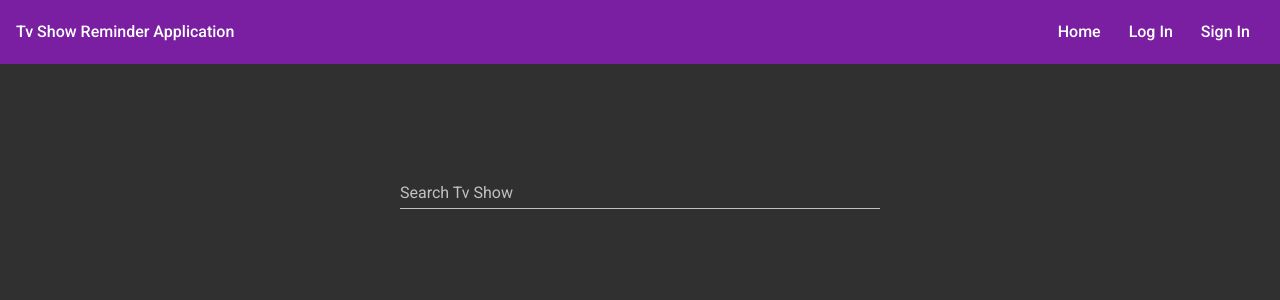
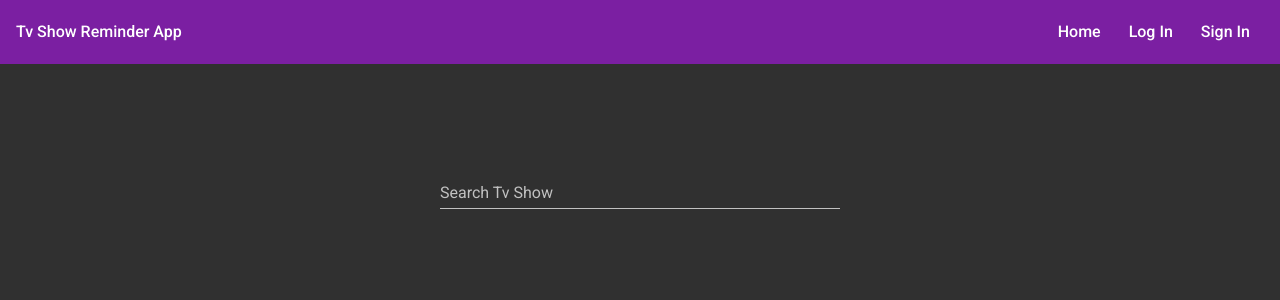
Before and after one commit to dema22/app-tvshows-reminders, an Angular app: page /home in a window 1280 px wide. Shown: the top 300 px of the page. Built offline with nearby package versions, Linux system fonts and the light colour scheme.

Commit message:
Working on sticky footer

```diff
--- a/src/app/app.component.css
+++ b/src/app/app.component.css
@@ -6,6 +6,6 @@ mat-sidenav {
   width: 250px;
 }
 
-main {
-  padding: 10px;
-}
+/*.content {
+  flex: 1 0 auto;
+}*/
--- a/src/app/app.component.html
+++ b/src/app/app.component.html
@@ -1,14 +1,12 @@
-
 <mat-sidenav-container>
     <mat-sidenav #sidenav>
         <app-side-navbar (sidenavClose)="sidenav.close()"></app-side-navbar>
     </mat-sidenav>
     <mat-sidenav-content>
-        <app-navbar (sidenavToggle)="sidenav.toggle()"></app-navbar>
-        <router-outlet></router-outlet>
+        <!--<main class="content">-->
+            <app-navbar (sidenavToggle)="sidenav.toggle()"></app-navbar>
+            <router-outlet></router-outlet>
+        <!--</main>-->
     </mat-sidenav-content>
 </mat-sidenav-container>
-
-<!--<app-navbar></app-navbar>
-<router-outlet></router-outlet>-->
 <app-footer></app-footer>
--- a/src/app/components/footer/footer.component.css
+++ b/src/app/components/footer/footer.component.css
@@ -21,3 +21,7 @@ a:active {
 span{
   font-size:smaller;
 }
+
+/*.footer {
+  flex-shrink: 0;
+}*/
--- a/src/app/components/navbar/navbar.component.html
+++ b/src/app/components/navbar/navbar.component.html
@@ -4,7 +4,7 @@
             <mat-icon>menu</mat-icon>
         </button>
     </div>
-    <span>Tv Show Reminder Application</span>
+    <span>Tv Show Reminder App</span>
     <div fxFlex fxLayout fxLayoutAlign="end" fxHide fxShow.gt-sm> <!-- Always hide it and show it only when  the links on the toolbar are greater than the small size -->
         <span class="spacer-nav"></span>
         <a class="spacer-nav-actions" routerLink="/home">Home</a>
--- a/src/app/components/tv-show-basic-info-search-bar/tv-show-basic-info-search-bar.component.css
+++ b/src/app/components/tv-show-basic-info-search-bar/tv-show-basic-info-search-bar.component.css
@@ -1,9 +1,9 @@
-mat-form-field {
-    width: 100%;
+.container {
+  margin-top: 100px;
+  display: flex;
+  justify-content: center;
 }
 
-form {
-    margin-top: 100px;
-    margin-left: 400px;
-    margin-right: 400px;
+mat-form-field {
+    width: 400px;
 }
--- a/src/app/components/tv-show-basic-info-search-bar/tv-show-basic-info-search-bar.component.html
+++ b/src/app/components/tv-show-basic-info-search-bar/tv-show-basic-info-search-bar.component.html
@@ -1,3 +1,4 @@
+<div class ="container">
   <form [formGroup]="searchForm">
     <mat-form-field>
       <mat-label>Search Tv Show</mat-label>
@@ -13,3 +14,4 @@
       </mat-autocomplete>
     </mat-form-field>
   </form>
+</div>
```
Lines whose indentation alone changed are shown as unchanged.
